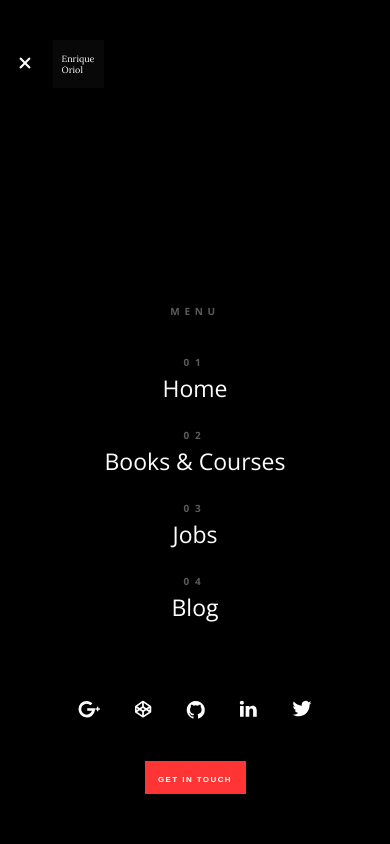
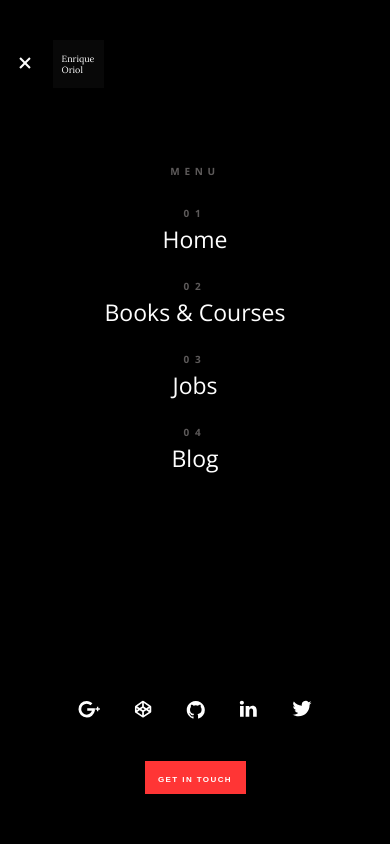
Before and after one commit to kaikcreator/eoriol, an Angular app: page /home in a window 390 px wide. Both pictures are taken after a click on the element 26 px from the left and 64 px from the top of the page. Shown: the top 844 px of the page. Built offline with nearby package versions, Linux system fonts and the light colour scheme.

Commit message:
improved mobile menu so it is behaving as expected, allowing scroll when screen is too short, and fixing button and social icons to bottom when screen is larger.

```diff
--- a/src/app/menu-mobile/menu-mobile.component.html
+++ b/src/app/menu-mobile/menu-mobile.component.html
@@ -1,3 +1,6 @@
+<div class="menu-mobile-header"></div>
+
+<div class="menu-mobile-content">
   <h1>
   Menu
   </h1>
@@ -20,7 +23,9 @@ Menu
       <h2>Blog</h2>
     </a>
   </nav>
+</div>
 
+<div class="menu-mobile-footer">
   <div class="social-icons">
       <svg class="social-icons-google" xmlns="http://www.w3.org/2000/svg" xmlns:xlink="http://www.w3.org/1999/xlink" width="22.5" height="18.5" viewBox="0 0 45 37"><defs><path id="8dmja" d="M208.77 1065.55v5.16a16.8 16.8 0 0 1-16.38 13.3 16.5 16.5 0 0 1-16.39-16.62 16.5 16.5 0 0 1 16.39-16.6c4.46 0 8.5 1.8 11.46 4.74l-3.7 4.07a10.82 10.82 0 0 0-7.76-3.28 11 11 0 0 0-10.93 11.07 11 11 0 0 0 10.93 11.08c4.89 0 9.03-3.26 10.42-7.76h-9.33v-5.16zm9.94 2.7h-3.13v3.18h-2.68v-3.17h-3.13v-2.72h3.13v-3.17h2.68v3.17h3.13z"/></defs><g><g transform="translate(-175 -1049)"><use fill="#fff" xlink:href="#8dmja"/></g></g></svg>
       <svg class="social-icons-codepen" xmlns="http://www.w3.org/2000/svg" xmlns:xlink="http://www.w3.org/1999/xlink" width="18" height="18.5" viewBox="0 0 36 37"><defs><path id="meena" d="M302.33 1060.4c.75.5 1.19 1.32 1.19 2.2v9.73c0 .88-.45 1.7-1.19 2.18l-13.8 9.04c-.88.58-2.02.58-2.9 0l-13.54-8.86a2.62 2.62 0 0 1-1.18-2.2v-9.9c0-.86.42-1.66 1.13-2.15l13.3-9.2a2.66 2.66 0 0 1 2.98-.03zm-13.62-5.3l.03 6.79 4.78 3.45 5.1-3.4zm-13.24 6.8l4.88 3.25 4.9-3.4v-6.64zm-1.34 7.57l3.16-2.2-3.16-2.1zm11.2 3.16l-4.93-3.29-4.93 3.42 9.87 6.56zm1.75-3l3.3-2.2-3.72-2.43-3.2 2.22zm11.54 3.17l-5.08-3.31-4.72 3.13v6.7zm1.41-7.63l-3.35 2.22 3.35 2.19z"/></defs><g><g transform="translate(-269 -1049)"><use fill="#fff" xlink:href="#meena"/></g></g></svg>
@@ -30,3 +35,4 @@ Menu
     </div>
 
     <button>GET IN TOUCH</button>
+</div>
--- a/src/app/menu-mobile/menu-mobile.component.scss
+++ b/src/app/menu-mobile/menu-mobile.component.scss
@@ -2,18 +2,34 @@
 
 :host{
     width: 100vw;
-    height: 100vh;
-    background-color: $color-home-background;
-    display:flex;
-    flex-direction: column;
-    justify-content: flex-end;
-    align-items: center;
+    height: 100%;
     position: fixed;
     top:0;
     left:0;
+    display:flex;
+    flex-direction: column;
+    justify-content: space-between;
+    align-items: center;
+    text-align:center;
+    overflow-y: scroll;
+    background-color: $color-home-background;
     z-index:$depth-menu-mobile;
 
-    text-align:center;
+    .menu-mobile-header{
+        width: 100%;
+        flex-grow: 1;
+        min-height: 100px;
+    }
+
+    .menu-mobile-content{
+        width: 100%;
+        flex-grow: 1;
+    }
+
+    .menu-mobile-footer{
+        width: 100%;
+    }
+
 
     h1{
         color:$color-home-h1;
@@ -55,6 +71,7 @@
         margin-bottom: 50px;
         width:101px;
         height: 33px;
+        min-height: 33px;
 
         font-size: 8px;
         font-weight: 700;
@@ -70,6 +87,8 @@
         width: 60%;
         max-width: 280px;
         margin-top:54px;
+        margin-left: auto;
+        margin-right: auto;
 
         svg:hover path{
             fill: $color-primary;
```
Lines whose indentation alone changed are shown as unchanged.
